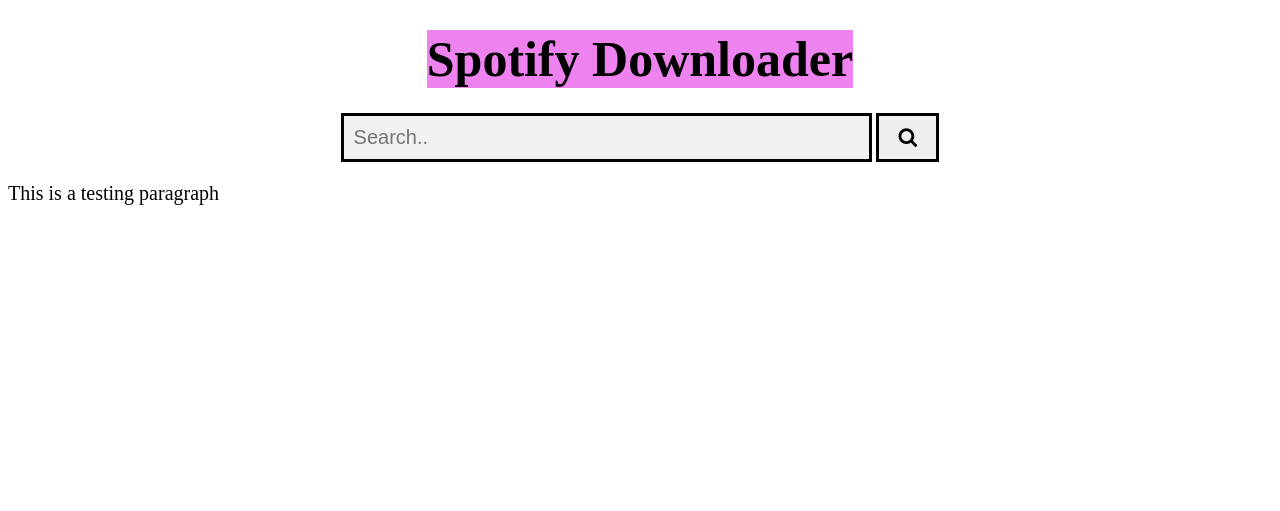
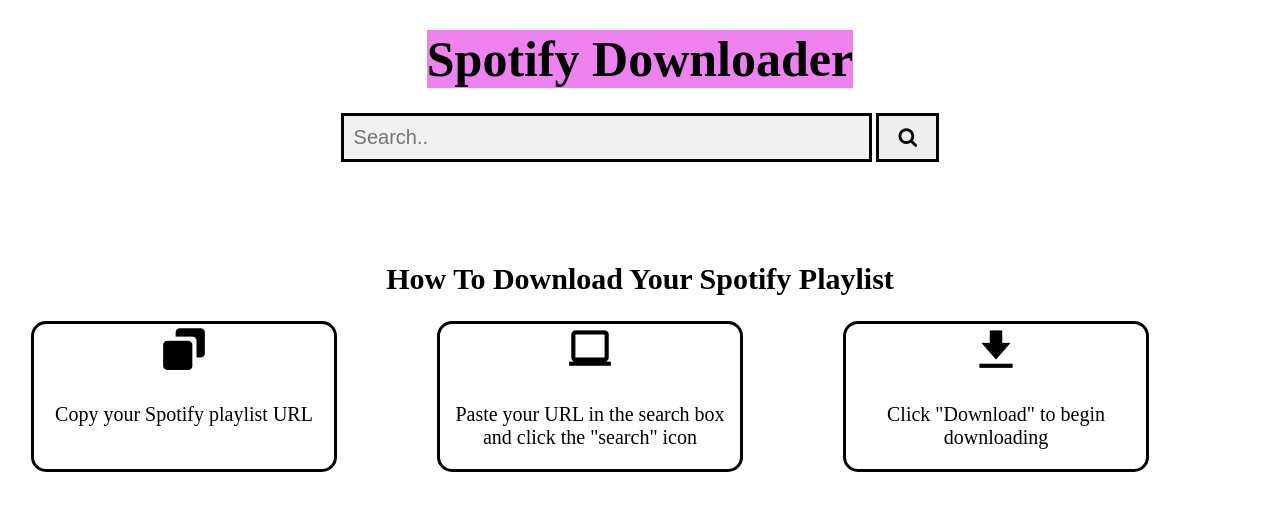
Before and after one commit to bobcoi03/spotify_download_app, a Flask app: page / in a window 1280 px wide. Shown: the top 511 px of the page. Run offline with Flask 2, Linux system fonts and the light colour scheme.

Commit message:
Update main.html

```diff
--- a/templates/main.html
+++ b/templates/main.html
@@ -4,6 +4,7 @@
         <title>This is a testing website</title>
         <link rel="stylesheet" href="style.css">
         <link rel="stylesheet" href="https://cdnjs.cloudflare.com/ajax/libs/font-awesome/4.7.0/css/font-awesome.min.css">
+        <link href='https://unpkg.com/boxicons@2.1.1/css/boxicons.min.css' rel='stylesheet'>
     </head>
     <body>
         <h1 onclick="window.location.reload();">Spotify Downloader</h1>
@@ -13,6 +14,22 @@
                 <button type="submit"><i class="fa fa-search"></i></button>
             </form>
         </div>
-        <p>This is a testing paragraph</p>
+        <h2>How To Download Your Spotify Playlist</h2>
+        <div class="stepContainer">
+            <div class="step1">
+                <i class='bx bxs-copy' ></i>
+                <p>Copy your Spotify playlist URL</p>
+            </div>
+            <div class="step2">
+                <i class='bx bx-laptop'></i>
+                <p>Paste your URL in the search box
+                    and click the "search" icon
+                </p>
+            </div>
+            <div class="step3">
+                <i class='bx bxs-download' ></i>
+                <p>Click "Download" to begin downloading</p>
+            </div>
+        </div>
     </body>
 </html>
```
